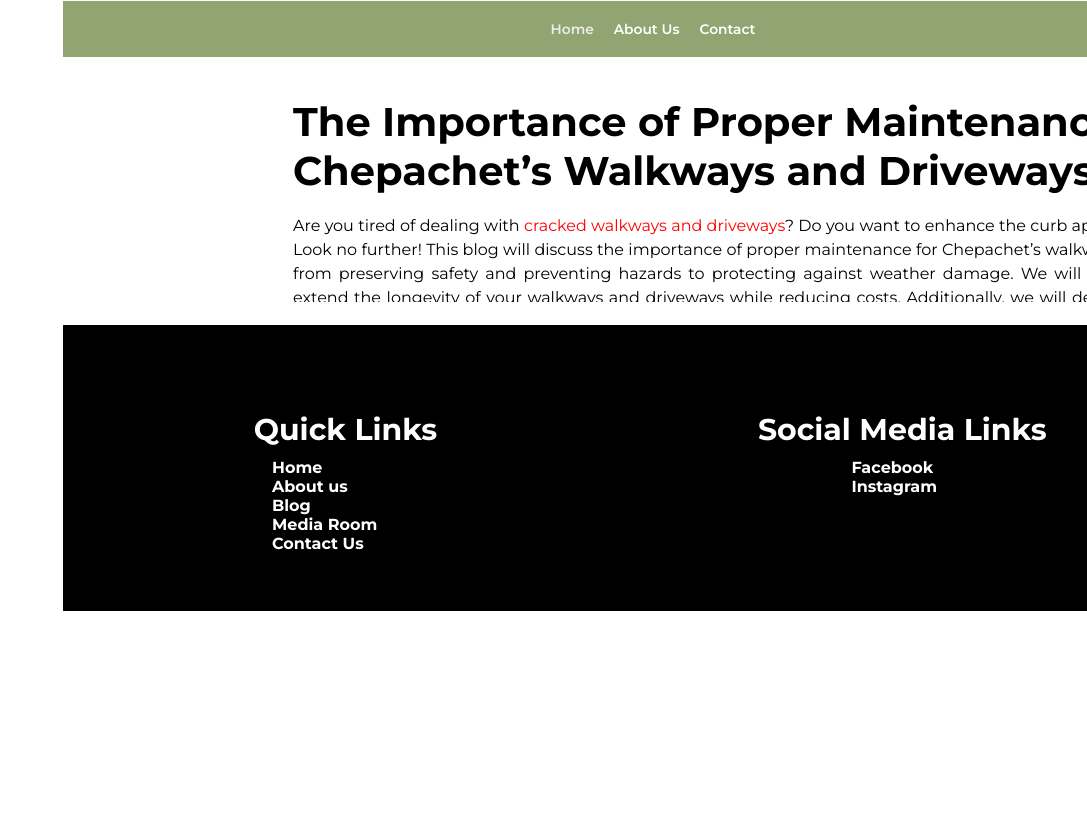
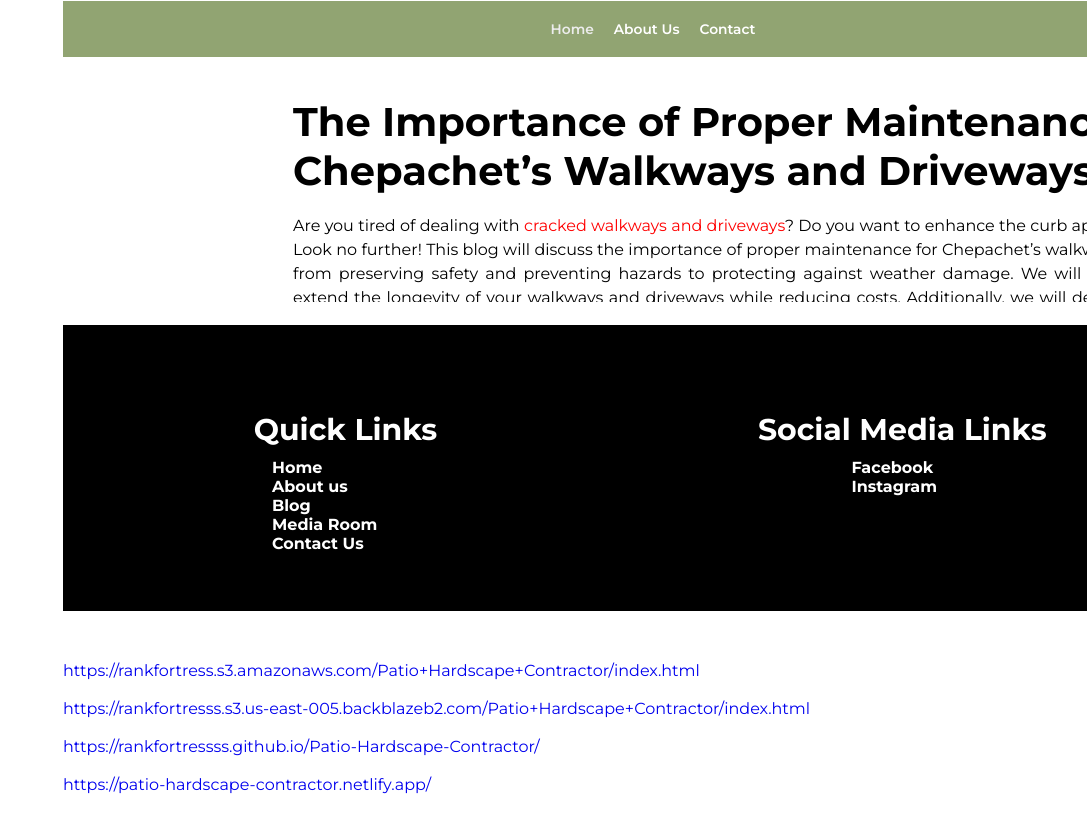
Before and after one commit to rankfortressss/Patio-Hardscape-Contractor, a plain HTML site: page index.html in a window 1280 px wide. Shown: the part 5127-5940 px from the top of the page, without its empty margins (193-1280 px from the left). Drawn offline with Linux system fonts and the light colour scheme.

Commit message:
Add files via upload

```diff
--- a/index.html
+++ b/index.html
@@ -101,9 +101,10 @@
             </section>
             <!--Embeds-->
 
+
                 <!--Maps-->
                 <center>
-                <iframe src="https://www.google.com/maps/embed?pb=!1m14!1m8!1m3!1d1528602.1367833563!2d-71.497914!3d41.557317!3m2!1i1024!2i768!4f13.1!3m3!1m2!1s0x4468337aab9b024d%3A0xf98078d237fc3cdb!2sCherry%20Valley%20Landscape%20%26%20Construction%20LLC!5e0!3m2!1sen!2sph!4v1689148491594!5m2!1sen!2sph" width="1150" height="450" style="border:0;" allowfullscreen="" loading="lazy" referrerpolicy="no-referrer-when-downgrade"></iframe></center>
+                <iframe src="https://www.google.com/maps/embed?pb=!1m14!1m8!1m3!1d1528602.1367833563!2d-71.497914!3d41.557317!3m2!1i1024!2i768!4f13.1!3m3!1m2!1s0x4468337aab9b024d%3A0xf98078d237fc3cdb!2sCherry%20Valley%20Landscape%20%26%20Construction%20LLC!5e0!3m2!1sen!2sph!4v1689149207680!5m2!1sen!2sph" width="1150" height="450" style="border:0;" allowfullscreen="" loading="lazy" referrerpolicy="no-referrer-when-downgrade"></iframe></center>
                 <!--Things to do-->
                 <br>
                 <iframe src="https://www.tripadvisor.co.uk/Attractions-g60946-Activities-Providence_Rhode_Island.html" width="1150" height="450" style="border:0;" allowfullscreen="" loading="lazy" referrerpolicy="no-referrer-when-downgrade"></iframe>
@@ -147,13 +148,13 @@
             </section>
             <!--Links-->
             <section>
-                <a target="_bLank" href=""></a><br>
+                <a target="_bLank" href="https://rankfortress.s3.amazonaws.com/Patio+Hardscape+Contractor/index.html">https://rankfortress.s3.amazonaws.com/Patio+Hardscape+Contractor/index.html</a><br>
                 <br>
-                <a target="_bLank" href=""></a><br>
+                <a target="_bLank" href="https://rankfortresss.s3.us-east-005.backblazeb2.com/Patio+Hardscape+Contractor/index.html">https://rankfortresss.s3.us-east-005.backblazeb2.com/Patio+Hardscape+Contractor/index.html</a><br>
                 <br>
-                <a target="_bLank" href=""></a><br>
+                <a target="_bLank" href="https://rankfortressss.github.io/Patio-Hardscape-Contractor/">https://rankfortressss.github.io/Patio-Hardscape-Contractor/</a><br>
                 <br>
-                <a target="_bLank" href=""></a><br>
+                <a target="_bLank" href="https://patio-hardscape-contractor.netlify.app/">https://patio-hardscape-contractor.netlify.app/</a><br>
                 <br>
             </section>
 
```
